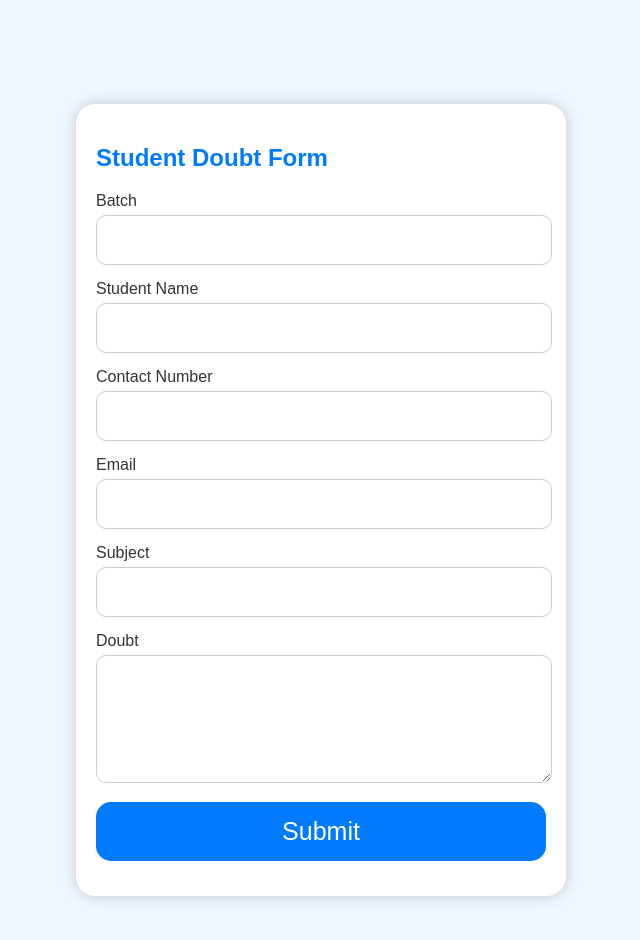
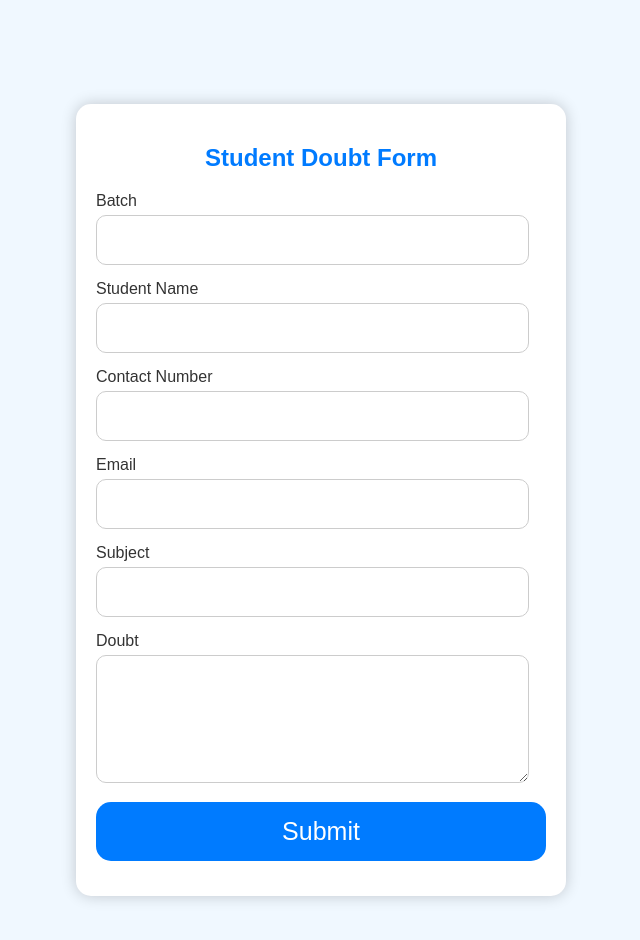
Before and after one commit to Web-KaranKK/Doubt-portal, a plain HTML site: page Index.html in a window 1280 px wide. Shown: the whole page, without its empty margins (319-959 px from the left). Drawn offline with Linux system fonts and the light colour scheme.

Commit message:
Update Index.html

```diff
--- a/Index.html
+++ b/Index.html
@@ -18,13 +18,13 @@
         .form-container {
             background-color: #fff;
             padding: 20px 20px;
-            border-radius: 20px;
+            border-radius: 15px;
             box-shadow: 0 0 15px rgba(0, 0, 0, 0.2);
             width: 100%;
             max-width: 450px;
         }
         .form-container h2 {
-font-size: 32px
+font-size: 36px important;
             text-align: center;
             color: #007BFF;
             margin-bottom: 20px;
@@ -40,7 +40,7 @@ font-size: 32px
         .form-group input,
         .form-group select,
         .form-group textarea {
-            width: 95%;
+            width: 90%;
             padding: 13px;
             border: 1px solid #ccc;
             border-radius: 10px;
```
